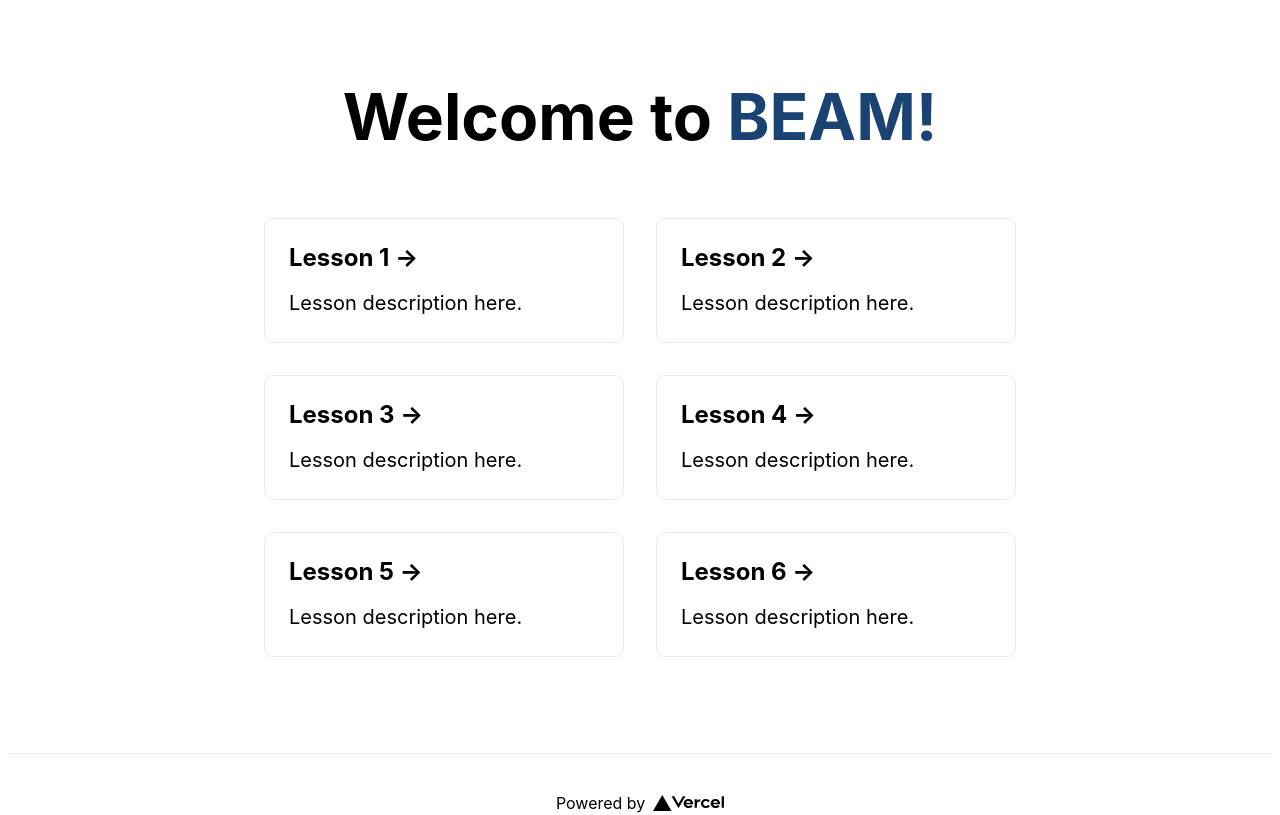
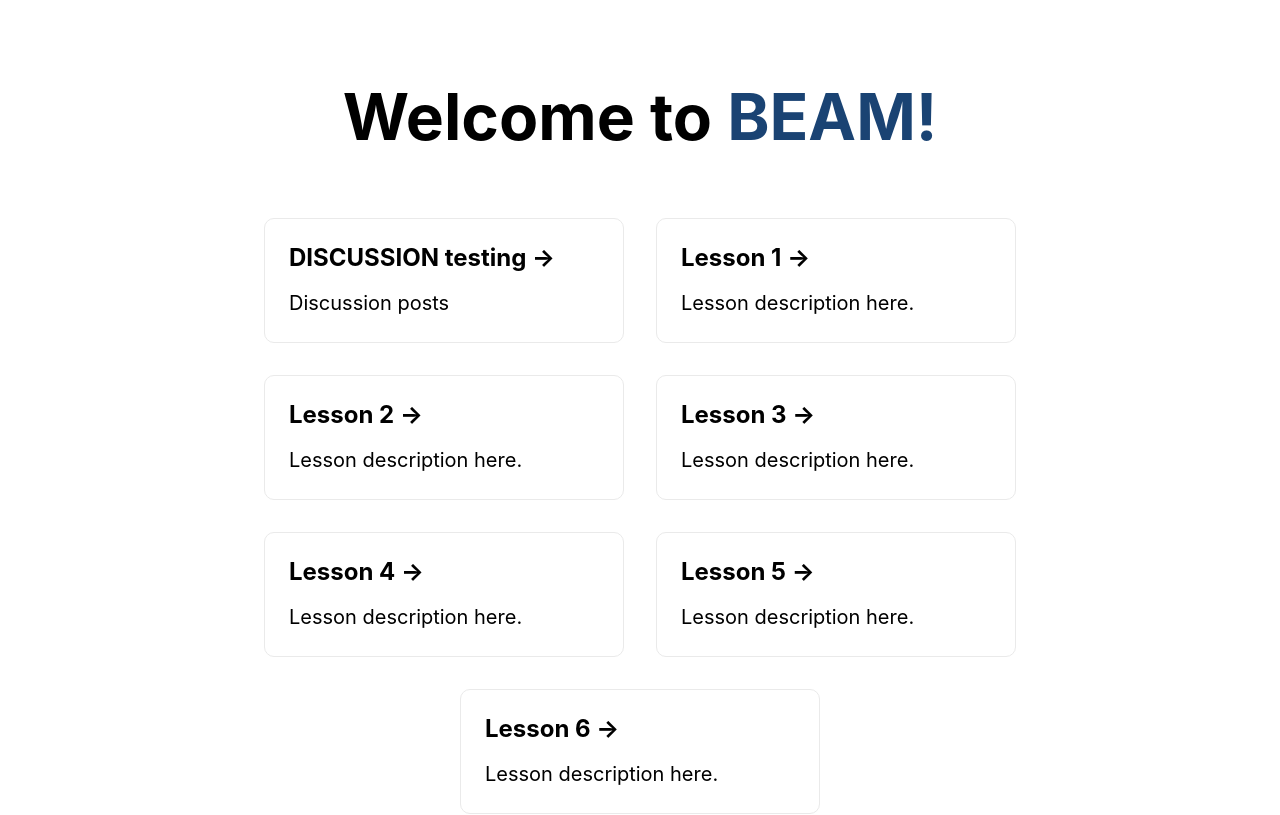
Before and after one commit to joyceyguo/beam-md-tool, a Next.js app: page / in a window 1280 px wide. Shown: the top 815 px of the page. Built offline with nearby package versions, Linux system fonts and the light colour scheme.

Commit message:
discussions fetching test

```diff
--- a/pages/index.js
+++ b/pages/index.js
@@ -16,7 +16,16 @@ export default function Home() {
 
 
 
+
+
         <div className={styles.grid}>
+        <a href="http://localhost:3000/discussion" className={styles.card}>
+            <h3>DISCUSSION testing &rarr;</h3>
+            <p> Discussion posts </p>
+          </a>
+
+
+
           <a href="http://localhost:3000/lessons/lesson1" className={styles.card}>
             <h3>Lesson 1 &rarr;</h3>
             <p> Lesson description here. </p>
```
Also changed, not shown: pages/discussion.js (added, +78 -0 lines).
